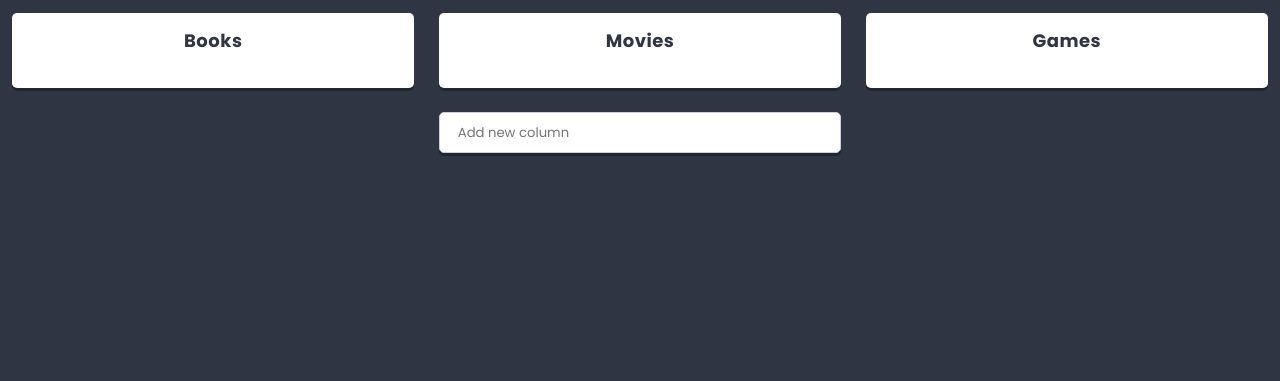
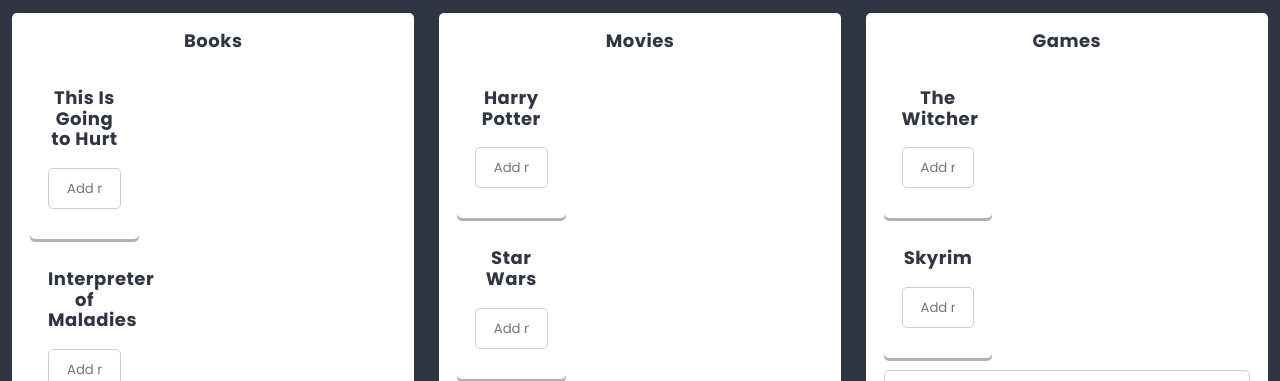
Before and after one commit to Edyta2801/to-do-app-using-React, a React app: page / in a window 1280 px wide. Shown: the part 419-800 px from the top of the page. Built offline with nearby package versions, Linux system fonts and the light colour scheme.

Commit message:
modify Column to add new Card

```diff
--- a/src/components/Column/Column.js
+++ b/src/components/Column/Column.js
@@ -1,16 +1,45 @@
 import React from 'react';
 import styles from "./Column.scss";
 import PropTypes from 'prop-types';
+import { settings } from '../../data/dataStore.js';
+import Creator from '../Creator/Creator.js';
 
 class Column extends React.Component {
+  state={
+    cards:this.props.cards||[],
+  }
   static propTypes = {
     title: PropTypes.node.isRequired,
+    cards:PropTypes.array,
 
   };
+
+addCard(title){
+  this.setState(state=>({
+    cards:[
+      ...state.cards,
+      {
+        key: state.cards.length ? state.cards[state.cards.length - 1].key + 1 : 0,
+        title,
+        icon: 'list-alt',
+        cards: []
+      }
+    ]
+  }))
+}
+
   render() {
     return (
       <section className={styles.component}>
         <h3 className={styles.title}>{this.props.title}</h3>
+        <div className={styles.cards}>
+          {this.state.cards.map(({ key, ...cardProps }) => (
+            <Column key={key}{...cardProps} />
+          ))}
+        </div>
+        <div className={styles.creator}>
+          <Creator text={settings.cardCreatorText} action={title=>this.addCard(title)} />
+        </div>
       </section>
     );
   }
```
